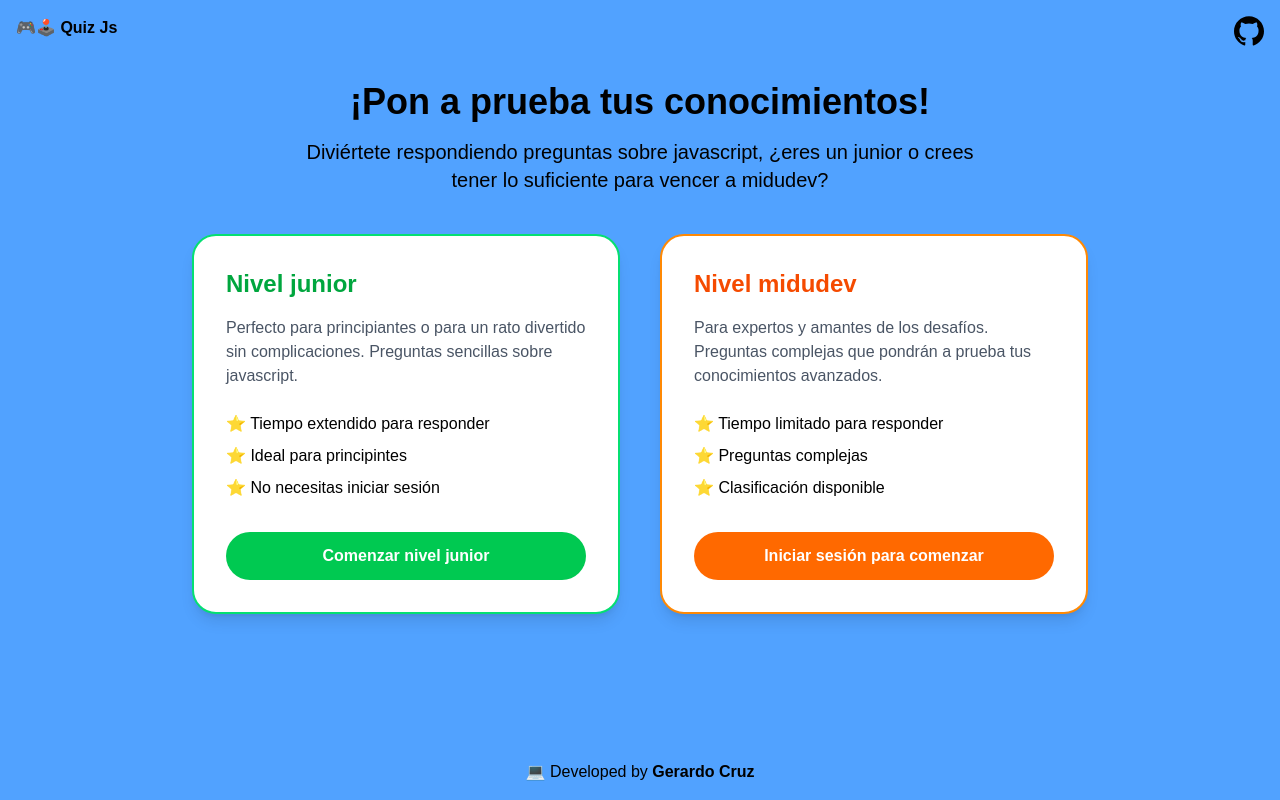
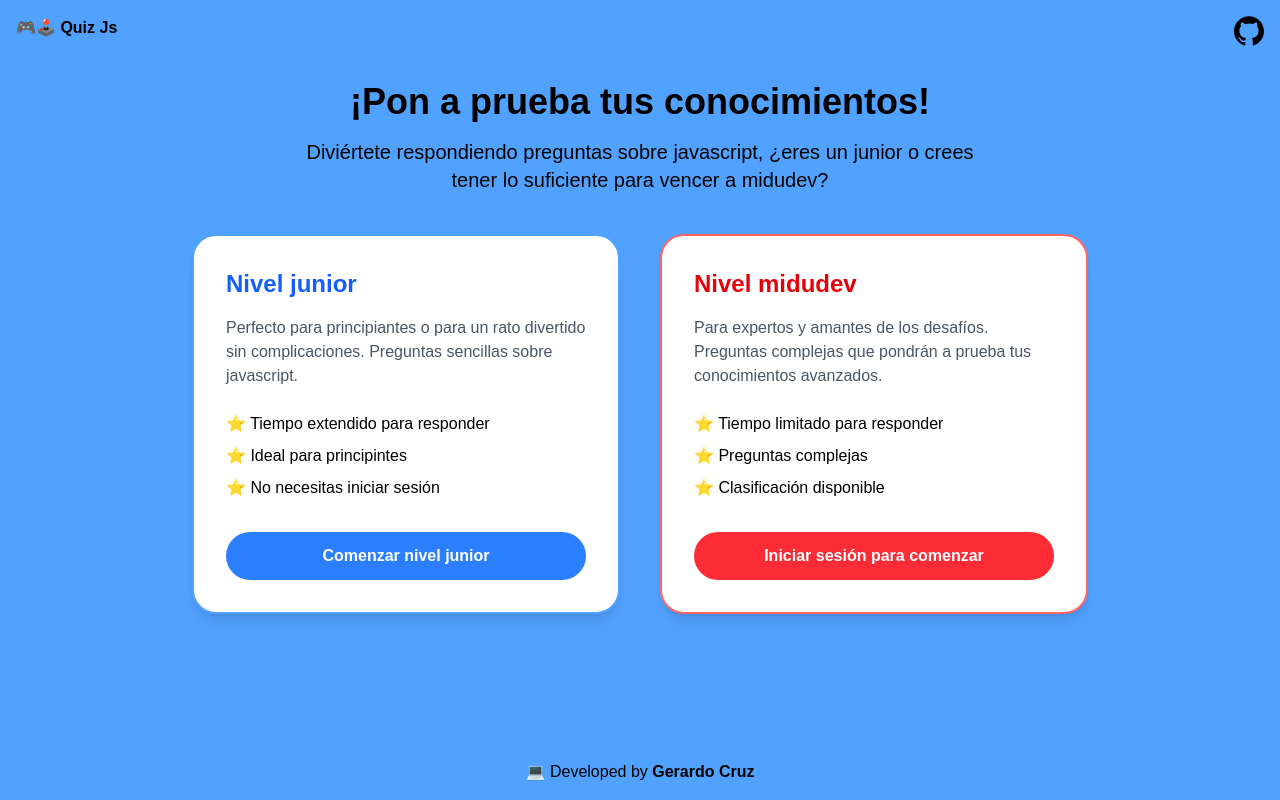
Before and after one commit to gerardocrr/quiz-js, a Next.js app: page / in a window 1280 px wide. Built offline with nearby package versions, Linux system fonts and the light colour scheme.

Commit message:
refactor CardJunior and CardMidu components to standardize color scheme and improve visual consistency

```diff
--- a/components/card-junior.tsx
+++ b/components/card-junior.tsx
@@ -2,8 +2,8 @@ import Link from "next/link";
 
 export default function CardJunior() {
   return (
-    <div className="bg-white rounded-3xl p-8 shadow-lg hover:shadow-xl transition-all hover:-translate-y-2 border-2 border-green-400">
-      <h3 className="text-2xl font-bold text-green-600 mb-4">Nivel junior</h3>
+    <div className="bg-white rounded-3xl p-8 shadow-lg hover:shadow-xl transition-all hover:-translate-y-2 border-2 border-blue-400">
+      <h3 className="text-2xl font-bold text-blue-600 mb-4">Nivel junior</h3>
       <p className="text-gray-600 mb-6">
         Perfecto para principiantes o para un rato divertido sin complicaciones.
         Preguntas sencillas sobre javascript.
@@ -21,7 +21,7 @@ export default function CardJunior() {
       </ul>
       <Link
         href="/junior"
-        className="block w-full py-3 text-center rounded-full bg-green-500 text-white font-bold hover:bg-green-400 transition-colors"
+        className="block w-full py-3 text-center rounded-full bg-blue-500 text-white font-bold hover:bg-blue-400 transition-colors"
       >
         Comenzar nivel junior
       </Link>
--- a/components/card-midu.tsx
+++ b/components/card-midu.tsx
@@ -2,8 +2,8 @@ import Link from "next/link";
 
 export default function CardMidu() {
   return (
-    <div className="bg-white rounded-3xl p-8 shadow-lg hover:shadow-xl transition-all hover:-translate-y-2 border-2 border-orange-400">
-      <h3 className="text-2xl font-bold text-orange-600 mb-4">Nivel midudev</h3>
+    <div className="bg-white rounded-3xl p-8 shadow-lg hover:shadow-xl transition-all hover:-translate-y-2 border-2 border-red-400">
+      <h3 className="text-2xl font-bold text-red-600 mb-4">Nivel midudev</h3>
       <p className="text-gray-600 mb-6">
         Para expertos y amantes de los desafíos. Preguntas complejas que pondrán
         a prueba tus conocimientos avanzados.
@@ -21,7 +21,7 @@ export default function CardMidu() {
       </ul>
       <Link
         href="/midu"
-        className="block w-full py-3 text-center rounded-full bg-orange-500 text-white font-bold hover:bg-orange-400 transition-colors"
+        className="block w-full py-3 text-center rounded-full bg-red-500 text-white font-bold hover:bg-red-400 transition-colors"
       >
         Iniciar sesión para comenzar
       </Link>
```
